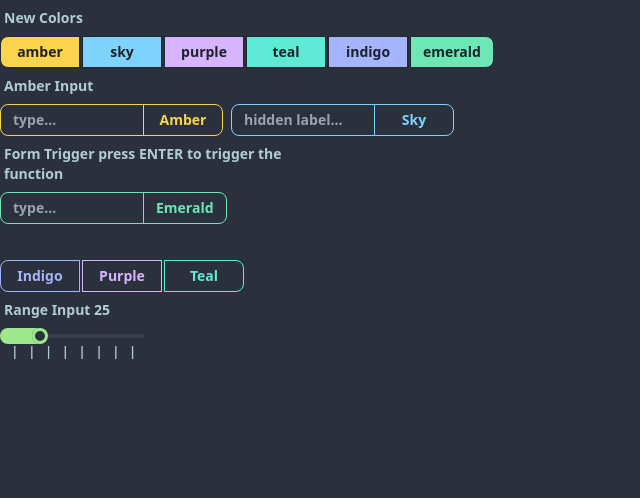
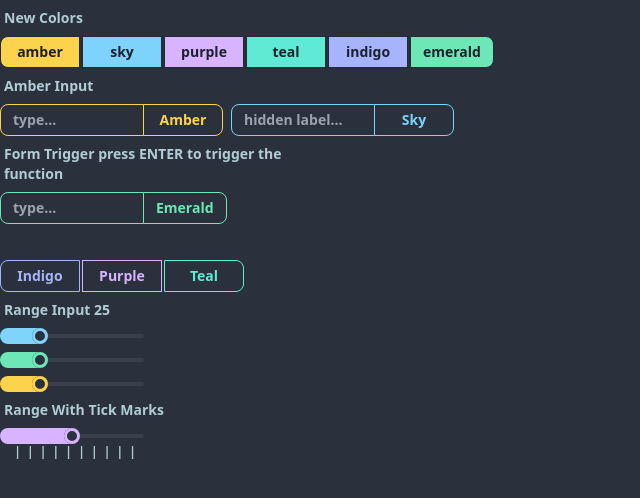
Before and after one commit to alexespejo/dsa-visualizer, a Svelte app: page /alex in a window 1280 px wide. Shown: the top 498 px of the page, without its empty margins (0-640 px from the left). Built offline with nearby package versions, Linux system fonts and the light colour scheme.

Commit message:
createdd buttons

```diff
--- a/src/components/custom/Update/Range.svelte
+++ b/src/components/custom/Update/Range.svelte
@@ -1,9 +1,10 @@
 <script lang="ts">
- export let value: number;
+ export let value: number = null;
  export let min: number = 0;
  export let max: number = 100;
  export let step: number = 25;
-
+ export let color: string = "";
+ export let markings: boolean = false;
  let intervals: string[] = Array(Math.floor((max - min) / step)).fill("");
 </script>
 
@@ -12,11 +13,34 @@
  bind:value
  {min}
  {max}
- class="range range-xs range-primary w-36"
+ class={`range range-xs w-36 ${color}`}
  {step}
 />
-<div class="w-36 flex justify-between text-xs px-2">
- {#each intervals as _}
-  <span class="text-right" style={`width: ${(max - min) / step}%`}>|</span>
- {/each}
-</div>
+{#if markings}
+ <div class="w-36 flex justify-between text-xs px-2">
+  {#each intervals as _}
+   <span class="text-right" style={`width: ${(max - min) / step}%`}>|</span>
+  {/each}
+ </div>
+{/if}
+
+<style>
+ .range-sky {
+  --range-shdw: #7fd4fc;
+ }
+ .range-emerald {
+  --range-shdw: #6ee7b7;
+ }
+ .range-teal {
+  --range-shdw: #5eead4;
+ }
+ .range-purple {
+  --range-shdw: #d8b4fe;
+ }
+ .range-indigo {
+  --range-shdw: #a5b4fc;
+ }
+ .range-amber {
+  --range-shdw: #fcd34d;
+ }
+</style>
--- a/src/routes/Playgrounds/Alex.svelte
+++ b/src/routes/Playgrounds/Alex.svelte
@@ -61,5 +61,32 @@
 
 <FormControl>
  <Label>Range Input {rangeValue}</Label>
- <Range bind:value={rangeValue} step={10} min={10} max={90} />
+ <div class="space-y-2 join join-vertical">
+  <Range
+   bind:value={rangeValue}
+   step={10}
+   min={10}
+   max={90}
+   color="range-sky"
+  />
+  <Range
+   bind:value={rangeValue}
+   step={10}
+   min={10}
+   max={90}
+   color="range-emerald"
+  />
+  <Range
+   bind:value={rangeValue}
+   step={10}
+   min={10}
+   max={90}
+   color="range-amber"
+  />
+ </div>
 </FormControl>
+
+<FormControl>
+ <Label>Range With Tick Marks</Label>
+ <Range step={10} color="range-purple" markings={true} />
+</FormControl>
```
